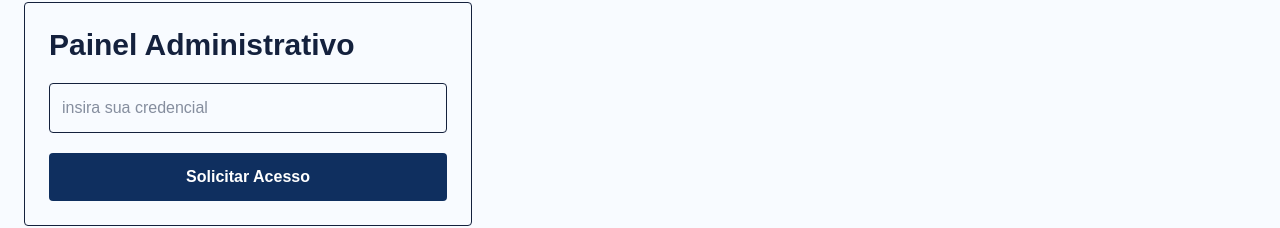
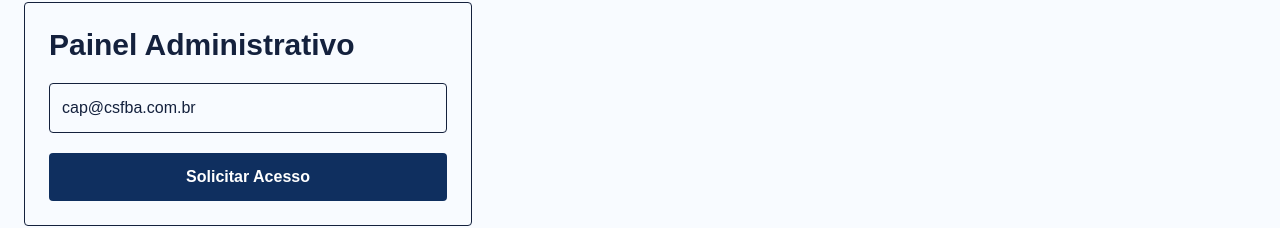
Before and after one commit to marielcbs/csf2022, a Next.js app: page /admin in a window 1280 px wide. Shown: the part 159-387 px from the top of the page. Built offline with nearby package versions, Linux system fonts and the light colour scheme.

Commit message:
Update AdminLoginForm.tsx

```diff
--- a/src/components/auth/AdminLoginForm.tsx
+++ b/src/components/auth/AdminLoginForm.tsx
@@ -61,7 +61,7 @@ export default function AdminLoginForm() {
 
       <input
         type="email"
-        value=""
+        value={email}
         onChange={(event) => setEmail(event.target.value)}
         className="w-full rounded border p-3"
         placeholder="insira sua credencial"
```
